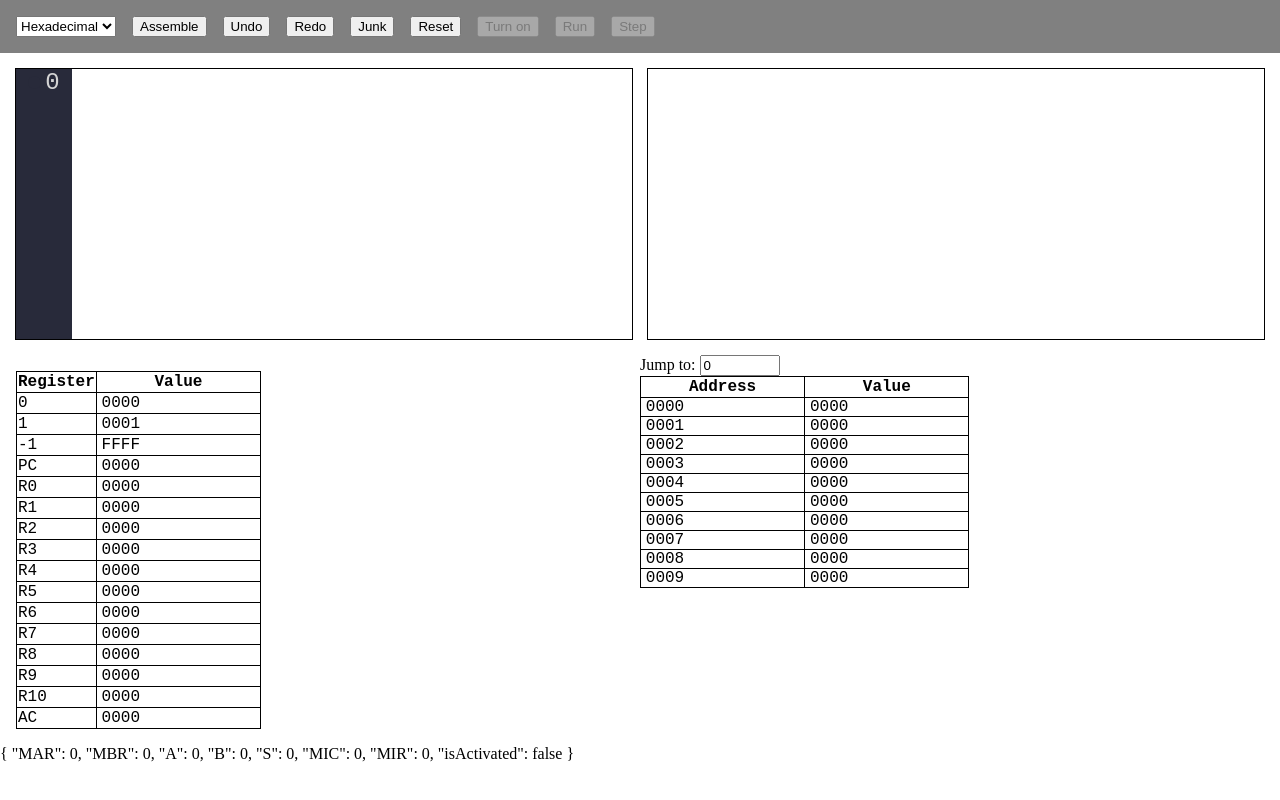
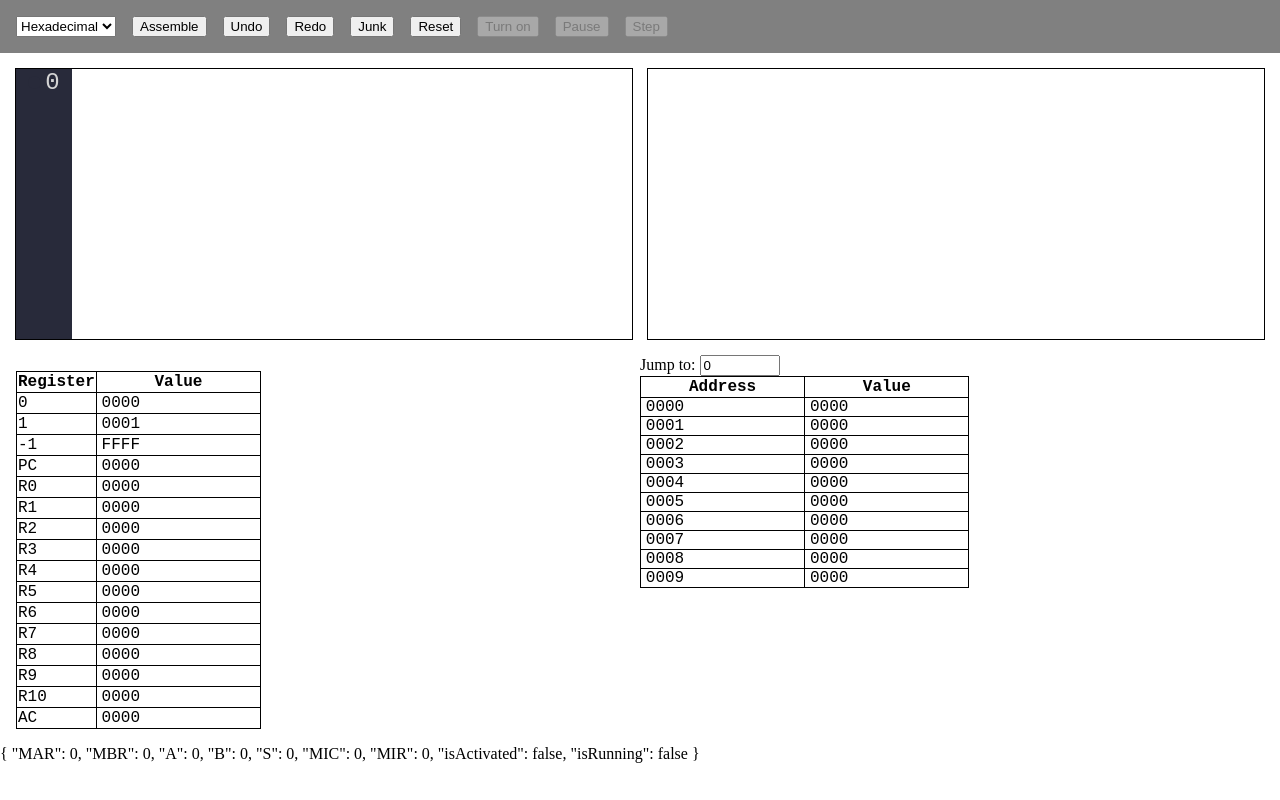
Before and after one commit to horenso/micro16, a Vue app: page / in a window 1280 px wide. Built offline with nearby package versions, Linux system fonts and the light colour scheme; the HTML template or start-up script is replaced by a standard one.

Commit message:
Add isRunning flag to cpu.

```diff
--- a/src/components/Toolbar.vue
+++ b/src/components/Toolbar.vue
@@ -40,11 +40,11 @@ function redo() {
 }
 
 function run() {
-    // ...
+    cpuStore.isRunning = !cpuStore.isRunning;
 }
 
 function step() {
-    cpuStore.runInstruction();
+    cpuStore.step();
 }
 </script>
 
@@ -66,8 +66,15 @@ function step() {
         >
             {{ cpuStore.isActivated ? 'Turn off' : 'Turn on' }}
         </button>
-        <button @click="run" :disabled="!cpuStore.isActivated">Run</button>
-        <button @click="step" :disabled="!cpuStore.isActivated">Step</button>
+        <button @click="run" :disabled="!cpuStore.isActivated">
+            {{ cpuStore.isRunning ? 'Run' : 'Pause' }}
+        </button>
+        <button
+            @click="step"
+            :disabled="!cpuStore.isActivated || cpuStore.isRunning"
+        >
+            Step
+        </button>
     </div>
 </template>
 
--- a/src/stores/cpu.ts
+++ b/src/stores/cpu.ts
@@ -12,6 +12,7 @@ interface CpuStore {
     MIC: number;
     MIR: number;
     isActivated: boolean;
+    isRunning: boolean;
 }
 
 export const useCpuStore = defineStore('cpu', {
@@ -24,6 +25,7 @@ export const useCpuStore = defineStore('cpu', {
         MIC: 0,
         MIR: 0,
         isActivated: false,
+        isRunning: false,
     }),
     actions: {
         activate() {
@@ -33,7 +35,11 @@ export const useCpuStore = defineStore('cpu', {
         deactivate() {
             this.isActivated = false;
         },
-        runInstruction() {
+        step() {
+            this.executeInstruction();
+        },
+        run() {},
+        executeInstruction() {
             // Reset state
             this.A = 0;
             this.B = 0;
```
